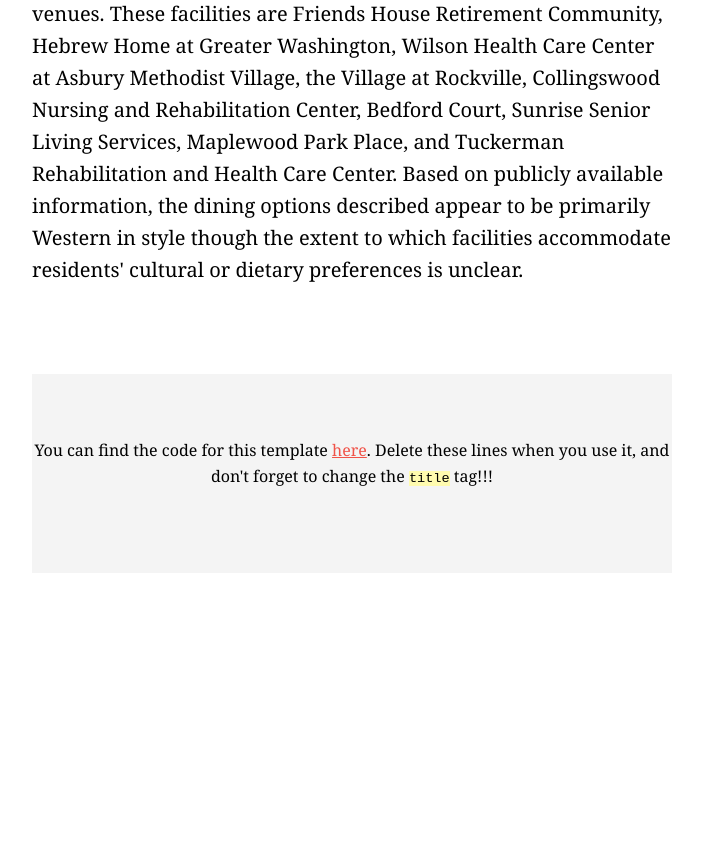
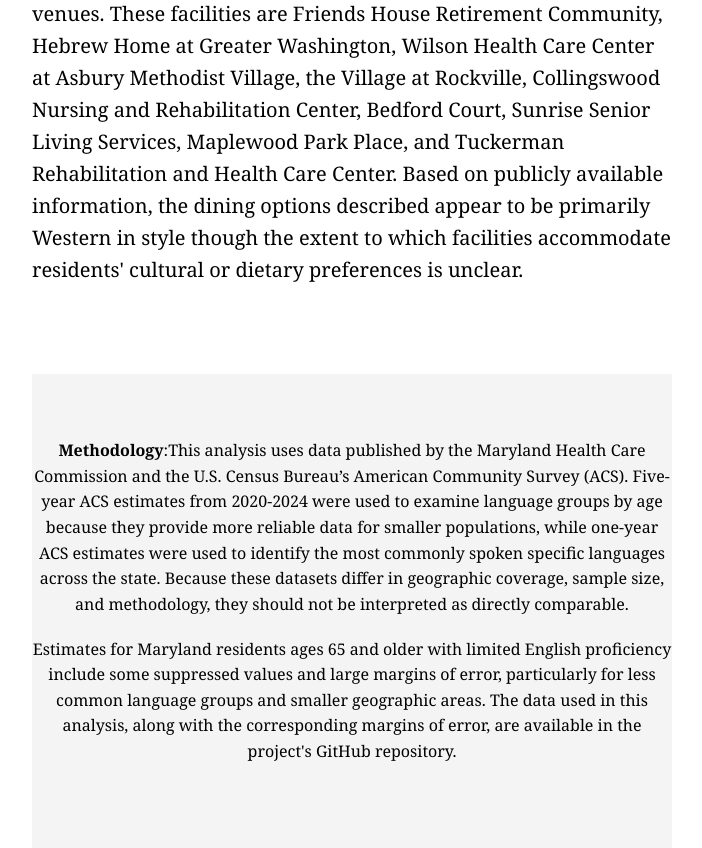
Before and after one commit to nicchoi-29/MD-nursing-homes, a plain HTML site: page index.html in a window 1280 px wide. Shown: the part 10533-11381 px from the top of the page, without its empty margins (288-990 px from the left). Before the commit the page ends 11106 px from the top, so only its background shows below. Drawn offline with Linux system fonts and the light colour scheme.

Commit message:
Update index.html

```diff
--- a/index.html
+++ b/index.html
@@ -215,9 +215,14 @@
 
     <div class="footer">
         <div class="content">
-            <p>You can find the code for this template <a href="https://github.com/jsoma/page-templates/">here</a>.
-                Delete these lines
-                when you use it, and don't forget to change the <code>title</code> tag!!!</p>
+            <p><strong>Methodology</strong>:This analysis uses data published by the Maryland Health Care Commission and the U.S. Census Bureau’s American Community Survey (ACS).
+                Five-year ACS estimates from 2020-2024 were used to examine language groups by age because they provide more reliable data for smaller populations,
+                while one-year ACS estimates were used to identify the most commonly spoken specific languages across the state.
+                Because these datasets differ in geographic coverage, sample size, and methodology, they should not be interpreted as directly comparable.</p>
+            <p>Estimates for Maryland residents ages 65 and older with limited English proficiency include some suppressed values
+                and large margins of error, particularly for less common language groups and smaller geographic areas.
+                The data used in this analysis, along with the corresponding margins of error, are available in the project's
+                GitHub repository.</p>
         </div>
     </div>
 </body>
```
